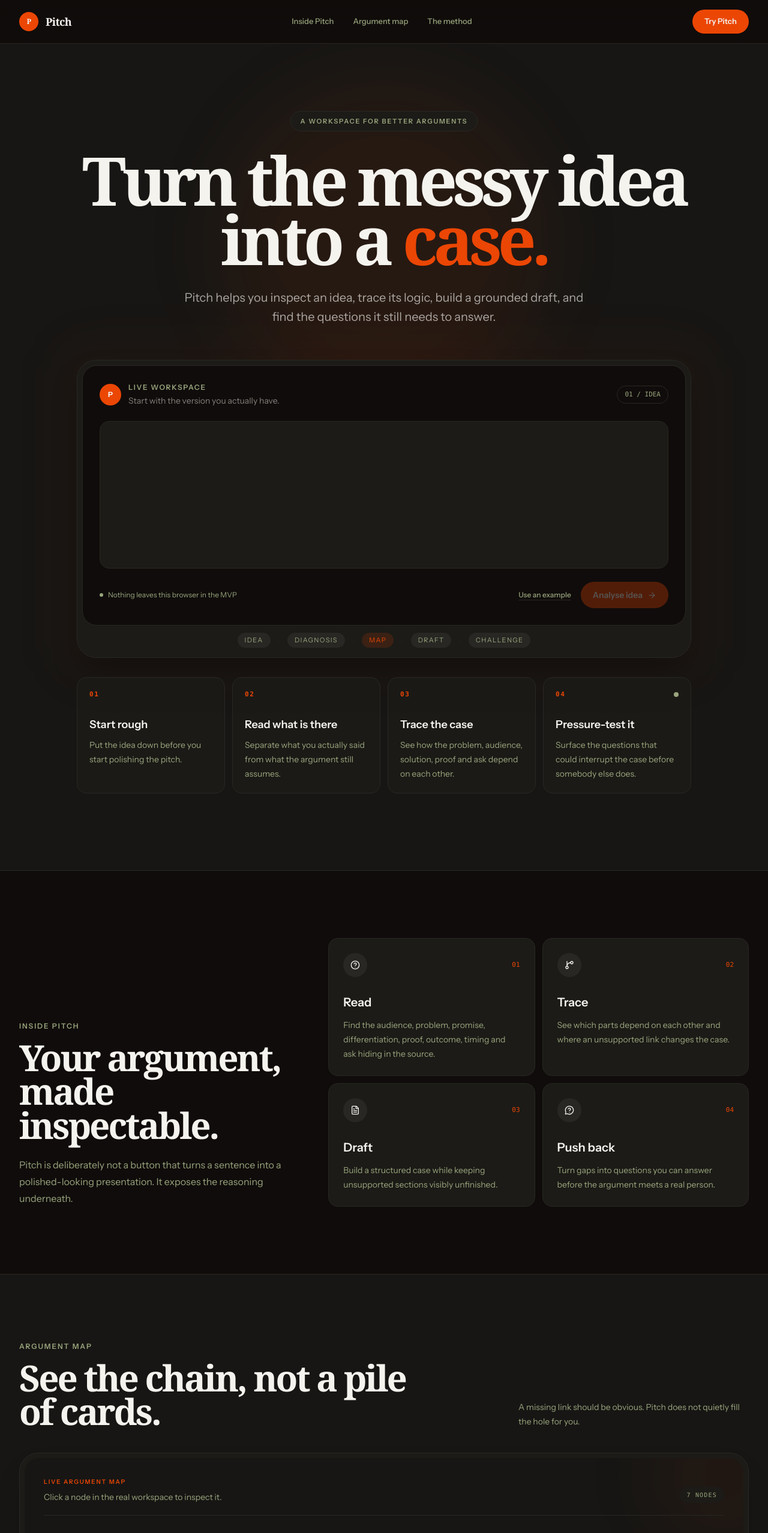
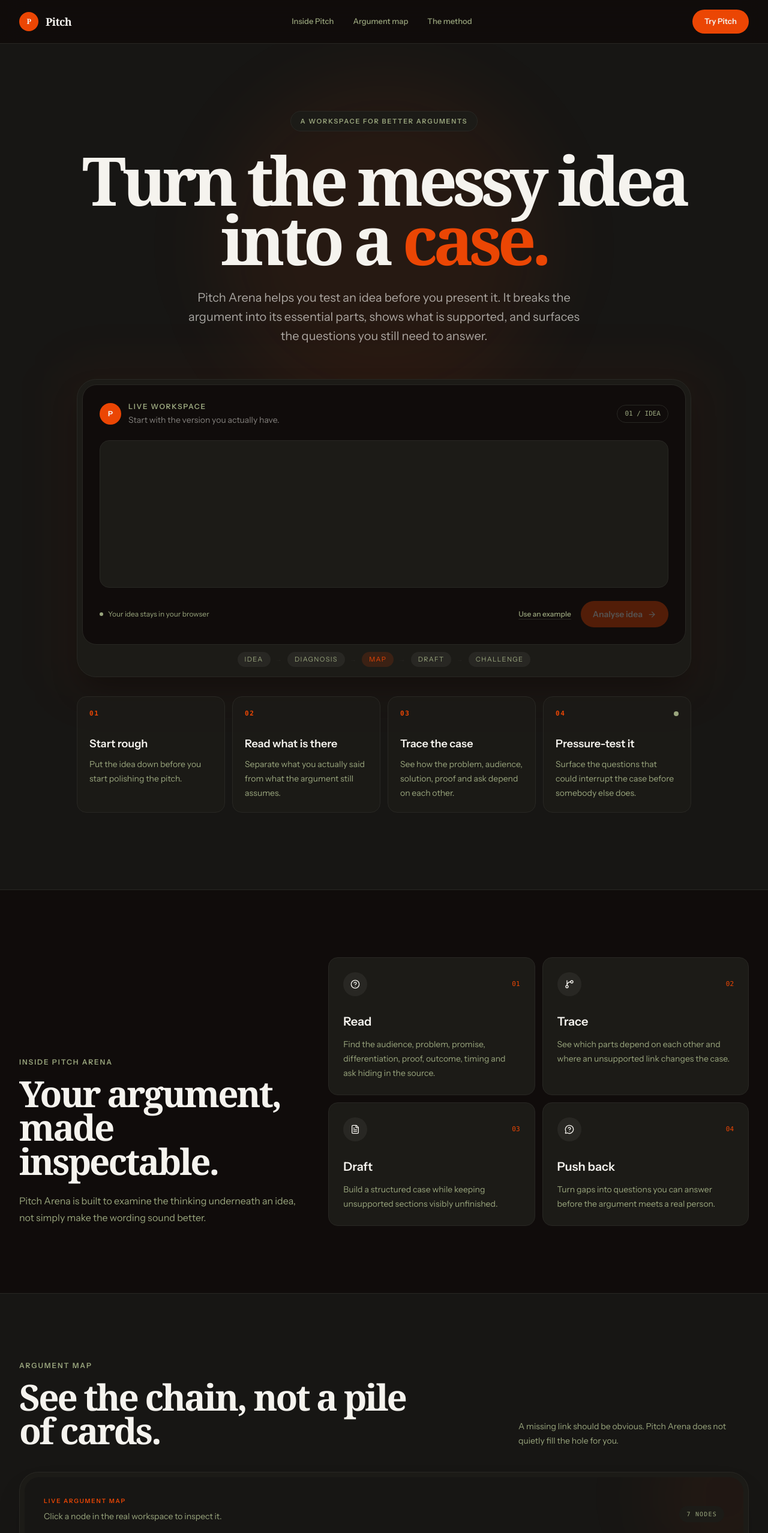
Before and after one commit to Wuraola-Adebisi/Pitch, a React (Vite) app: page / in a window 1280 px wide. Shown: the top 2556 px of the page at 60% size. Built offline with nearby package versions, Linux system fonts and the light colour scheme.

Commit message:
Update Landing.tsx for Pitch Arena

```diff
--- a/src/pages/Landing.tsx
+++ b/src/pages/Landing.tsx
@@ -18,9 +18,9 @@ const steps = [
 
 const faqs = [
   ['Is this a deck generator?', 'No. Pitch starts with the reasoning underneath the deck. It can produce a structured draft, but unsupported sections remain visible.'],
-  ['Does it use an AI model?', 'Not in this MVP. The analysis runs in your browser using a local rule-based engine.'],
+  ['How does the analysis work?', 'Pitch Arena analyses the text you provide in your browser and uses it to build the diagnosis, argument map, draft, and challenge questions.'],
   ['What can I put in?', 'A product idea, startup concept, service, project proposal, business case, or anything you need to make a clearer argument for.'],
-  ['Does Pitch save my idea?', 'The current idea is stored in your browser so the workflow survives a refresh. There is no account or remote database in this MVP.'],
+  ['Does Pitch Arena save my idea?', 'Your current idea is stored in your browser so the workflow survives a refresh. You can clear it from the workspace at any time.'],
 ]
 
 export default function Landing() {
@@ -54,7 +54,7 @@ export default function Landing() {
                 Turn the messy idea into a <span className="text-coral">case.</span>
               </h1>
               <p className="mx-auto mt-8 max-w-2xl text-lg leading-8 text-ink/65 sm:text-xl">
-                Pitch helps you inspect an idea, trace its logic, build a grounded draft, and find the questions it still needs to answer.
+                Pitch Arena helps you test an idea before you present it. It breaks the argument into its essential parts, shows what is supported, and surfaces the questions you still need to answer.
               </p>
             </div>
 
@@ -87,7 +87,7 @@ export default function Landing() {
                   <div className="mt-4 flex flex-col justify-between gap-4 sm:flex-row sm:items-center">
                     <div className="flex items-center gap-2 text-xs text-muted">
                       <span className="h-1.5 w-1.5 rounded-full bg-muted" />
-                      Nothing leaves this browser in the MVP
+                      Your idea stays in your browser
                     </div>
                     <div className="flex items-center gap-4">
                       <button type="button" onClick={() => setText(EXAMPLE)} className="text-xs font-medium text-muted underline decoration-line underline-offset-4 hover:text-ink">Use an example</button>
@@ -131,9 +131,9 @@ export default function Landing() {
           <div className="mx-auto max-w-7xl">
             <div className="grid gap-12 lg:grid-cols-[.8fr_1.2fr] lg:items-end">
               <div>
-                <p className="text-xs font-semibold uppercase tracking-[.16em] text-muted">Inside Pitch</p>
+                <p className="text-xs font-semibold uppercase tracking-[.16em] text-muted">Inside Pitch Arena</p>
                 <h2 className="mt-4 max-w-xl font-display text-4xl font-bold leading-[.94] tracking-[-.05em] sm:text-6xl">Your argument, made inspectable.</h2>
-                <p className="mt-6 max-w-lg leading-7 text-muted">Pitch is deliberately not a button that turns a sentence into a polished-looking presentation. It exposes the reasoning underneath.</p>
+                <p className="mt-6 max-w-lg leading-7 text-muted">Pitch Arena is built to examine the thinking underneath an idea, not simply make the wording sound better.</p>
               </div>
 
               <div className="grid gap-3 sm:grid-cols-2">
@@ -164,7 +164,7 @@ export default function Landing() {
                 <p className="text-xs font-semibold uppercase tracking-[.16em] text-muted">Argument map</p>
                 <h2 className="mt-4 max-w-2xl font-display text-4xl font-bold leading-[.94] tracking-[-.05em] sm:text-6xl">See the chain, not a pile of cards.</h2>
               </div>
-              <p className="max-w-sm text-sm leading-6 text-muted">A missing link should be obvious. Pitch does not quietly fill the hole for you.</p>
+              <p className="max-w-sm text-sm leading-6 text-muted">A missing link should be obvious. Pitch Arena does not quietly fill the hole for you.</p>
             </div>
             <div className="overflow-hidden rounded-[2rem] border border-line bg-card p-2 shadow-2xl shadow-black/20">
               <MapPreview />
@@ -176,8 +176,8 @@ export default function Landing() {
           <div className="mx-auto grid max-w-7xl gap-10 lg:grid-cols-[1fr_1.1fr] lg:items-center">
             <div>
               <p className="text-xs font-semibold uppercase tracking-[.16em] text-muted">A real workflow</p>
-              <h2 className="mt-4 max-w-xl font-display text-4xl font-bold leading-[.94] tracking-[-.05em] sm:text-6xl">Five screens. One argument.</h2>
-              <p className="mt-6 max-w-lg leading-7 text-muted">You can move through the whole thing without creating an account, connecting a model, or pretending the rough idea was finished.</p>
+              <h2 className="mt-4 max-w-xl font-display text-4xl font-bold leading-[.94] tracking-[-.05em] sm:text-6xl">Five steps. One argument.</h2>
+              <p className="mt-6 max-w-lg leading-7 text-muted">Move from rough idea to tested argument in five steps, with every gap kept visible.</p>
               <button type="button" onClick={() => navigate('/app')} className="mt-8 inline-flex items-center gap-2 rounded-full bg-coral px-6 py-3.5 text-sm font-semibold text-ink hover:bg-coral-dark">
                 Enter the workspace <ArrowRight size={16} />
               </button>
@@ -206,7 +206,7 @@ export default function Landing() {
               <div>
                 <p className="text-xs font-semibold uppercase tracking-[.16em] text-muted">Built for unfinished thinking</p>
                 <h2 className="mt-4 max-w-xl font-display text-4xl font-bold leading-[.94] tracking-[-.05em] sm:text-6xl">Bring the messy version.</h2>
-                <p className="mt-5 max-w-lg leading-7 text-ink/60">The useful output is not a prettier sentence. It is knowing which sentence needs evidence, which claim is carrying the case, and what someone is likely to question.</p>
+                <p className="mt-5 max-w-lg leading-7 text-ink/60">The useful output is knowing what your argument is actually claiming, what supports it, and what someone is likely to question.</p>
               </div>
               <div className="grid gap-3 sm:grid-cols-2">
                 {['Claim', 'Assumption', 'Evidence', 'Question'].map((label, i) => (
```
